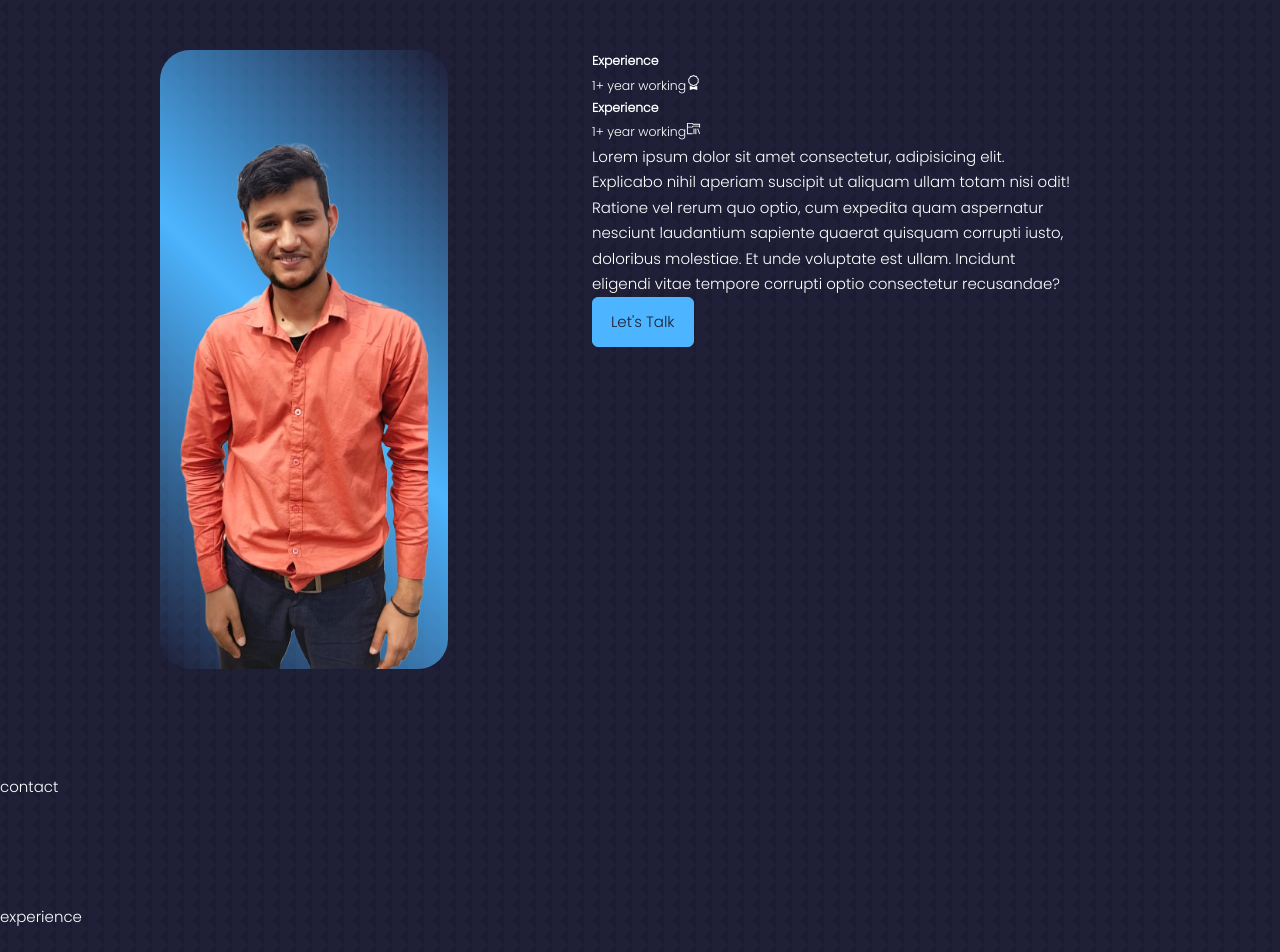
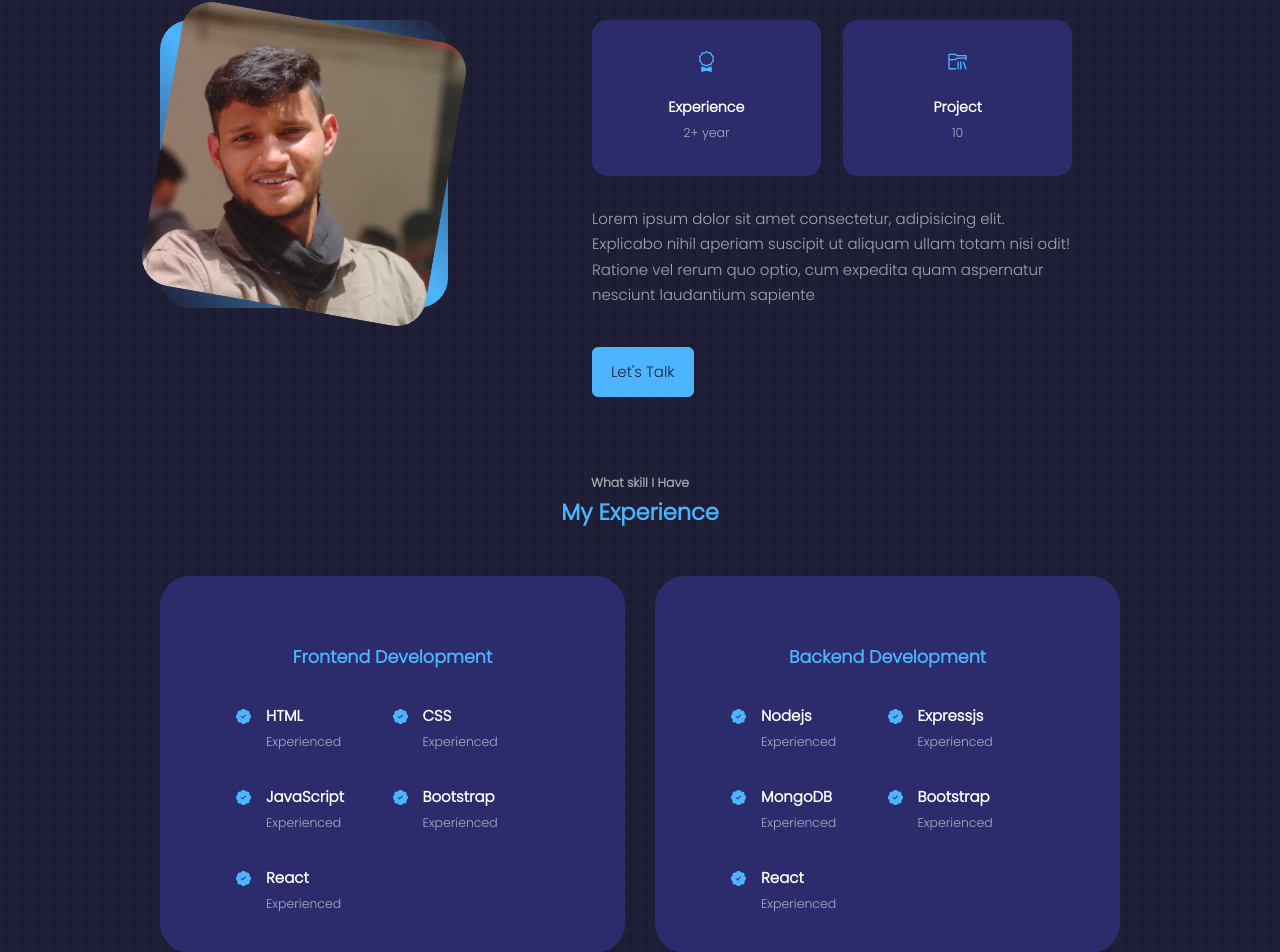
Before and after one commit to AnshuPathak-88825/Portfolio, a React (Create React App) app: page / in a window 1280 px wide. Shown: the part 1119-2071 px from the top of the page. Built offline with nearby package versions, Linux system fonts and the light colour scheme.

Commit message:
completed about and experience section

```diff
--- a/src/App.jsx
+++ b/src/App.jsx
@@ -12,8 +12,9 @@ const App=()=>{
         <Nav/>
 
         <About/>
+        <Experience/>
+
         <Contact/>
-        <Experience/>
         <Service/>
         </>
     )
--- a/src/Component/About/About.css
+++ b/src/Component/About/About.css
@@ -1,18 +1,106 @@
-.about-container{
+.about-container {
     display: grid;
     grid-template-columns: 30% 50%;
-    gap:15%;
+    gap: 15%;
 }
-.about_me
-{
+
+.about_me {
     width: 100%;
     aspect-ratio: 1/1;
     border-radius: 2rem;
     background: linear-gradient(45deg, transparent, var(--color-primary), transparent);
     display: grid;
     place-items: center;
-}
-.about_me-image
-{
 
 }
+
+.about_me-image {
+    border-radius: 2rem;
+    overflow: hidden;
+    transform: rotate(10deg);
+    transition: var(--transition);
+
+}
+
+.about_me-image:hover {
+    transform: rotate(0deg);
+}
+
+.about_cards {
+    display: grid;
+    grid-template-columns: repeat(2, 1fr);
+    gap: 1.5rem;
+}
+
+.about_card {
+    background-color: var(--color-bg-variant);
+    border: 1px solid transparent;
+    border-radius: 1rem;
+    padding: 2rem;
+    text-align: center;
+    transition: var(--transition);
+}
+
+.about_card:hover {
+    background-color: transparent;
+    border-color: var(--color-bg-variant);
+    cursor: default;
+}
+
+.about-icon {
+    margin-bottom: 1rem;
+    color: var(--color-primary);
+    font-size: 1.4rem;
+}
+
+.about_card h5 {
+    font-size: 0.95rem;
+    color: var(--color-white);
+}
+
+.about_card small {
+    margin: 2rem 0 2.6rem;
+    color: var(--color-light);
+}
+
+.about_content p {
+    margin: 2rem 0 2.6rem;
+    color: var(--color-light);
+}
+
+@media screen and (max-width:1024px) {
+    .about-container {
+        grid-template-columns: 1fr;
+        gap: 0;
+    }
+
+    .about_me {
+        width: 50%;
+        margin: 2rem auto 4rem;
+    }
+
+    .about_content {
+        margin: 1rem 0 1.5rem;
+    }
+}
+
+@media screen and (max-width:600px) {
+    .about_me {
+        width: 65%;
+        margin: 0 auto 3rem;
+    }
+
+    .about_card {
+        grid-template-columns: 1fr 1fr;
+        gap: 1rem;
+    }
+
+    .about_content {
+        text-align: center;
+    }
+
+    .about_content p {
+        margin: 1.5rem 0;
+    }
+
+}
--- a/src/Component/About/About.jsx
+++ b/src/Component/About/About.jsx
@@ -1,6 +1,5 @@
 import AboutCss from "./About.css";
-import Me from "../../assets/me1.png";
-import ME from "../../assets/me1.png";
+import Me from "../../assets/me2.jpg";
 import { BsAward } from "react-icons/bs";
 import { VscFolderLibrary } from "react-icons/vsc";
 const About = () => {
@@ -17,24 +16,24 @@ const About = () => {
         <div className="about_content">
           <div className="about_cards">
             <article className="about_card">
+            <BsAward className="about-icon" />
+
               <h5>Experience</h5>
-              <small>1+ year working</small>
-              <BsAward className="about-icon" />
+              <small>2+ year </small>
             </article>
 
             <article className="about_card">
-              <h5>Experience</h5>
-              <small>1+ year working</small>
-              <VscFolderLibrary className="about-icon" />
+            <VscFolderLibrary className="about-icon" />
+
+              <h5>Project</h5>
+              <small>10</small>
             </article>
           </div>
           <p>
             Lorem ipsum dolor sit amet consectetur, adipisicing elit. Explicabo
             nihil aperiam suscipit ut aliquam ullam totam nisi odit! Ratione vel
             rerum quo optio, cum expedita quam aspernatur nesciunt laudantium
-            sapiente quaerat quisquam corrupti iusto, doloribus molestiae. Et
-            unde voluptate est ullam. Incidunt eligendi vitae tempore corrupti
-            optio consectetur recusandae?
+            sapiente
           </p>
           <a href="#contact" className="btn btn-primary">Let's Talk</a>
         </div>
--- a/src/Component/Experience/Experience.css
+++ b/src/Component/Experience/Experience.css
@@ -0,0 +1,69 @@
+.experience_container {
+    display: grid;
+    grid-template-columns: 1fr 1fr;
+    gap: 2rem;
+}
+
+.experience_container>div {
+    background-color: var(--color-bg-variant);
+    padding: 2.4rem 5rem;
+    border-radius: 2rem;
+    border: 1px solid transparent;
+    transition: var(--transition);
+
+}
+
+.experience_container>div:hover {
+    background-color: transparent;
+    border: 1px solid var(--color-bg-variant);
+    cursor: default;
+
+}
+
+.experience_container>div h3 {
+    text-align: center;
+    margin: 2rem;
+    color: var(--color-primary);
+}
+
+.experience_content {
+    display: grid;
+    grid-template-columns: 1fr 1fr;
+    row-gap: 2rem;
+}
+
+.experience_details {
+    display: flex;
+    gap: 1rem;
+}
+
+.experience_icon {
+    margin-top: 6px;
+    color: var(--color-primary);
+
+
+}
+
+@media screen and (max-width:1024px) {
+    .experience_container {
+        grid-template-columns: 1fr;
+
+    }
+    .experience_container > div
+    {
+        width: 80%;
+        padding: 2rem;
+        margin: 0 auto;
+    }
+}
+@media screen and (max-width:1024px) {
+    .experience_container{
+        gap:1rem
+    }
+    .experience_container > div
+    {
+        width: 100%;
+        padding: 2rem 1rem;
+
+    }
+}
--- a/src/Component/Experience/Experience.jsx
+++ b/src/Component/Experience/Experience.jsx
@@ -1,8 +1,98 @@
 import ExperienceCss from "./Experience.css";
-const Experience=()=>{
-    return (
+import { BsPatchCheckFill } from "react-icons/bs";
+const Experience = () => {
+  return (
+    <section id="experience">
+      <h5>What skill I Have</h5>
+      <h2>My Experience</h2>
+      <div className="container experience_container">
+        <div className="experience_frontend">
+          <h3>Frontend Development</h3>
+          <div className="experience_content">
+            <article className="experience_details">
+              <BsPatchCheckFill className="experience_icon" />
+              <div>
+              <h4>HTML</h4>
+              <small className="text-light">Experienced</small>
+              </div>
 
-        <section id="experience">experience</section>
-        )
-}
+            </article>
+            <article className="experience_details">
+              <BsPatchCheckFill className="experience_icon" />
+              <div>
+              <h4>CSS</h4>
+              <small className="text-light">Experienced</small>
+              </div>
+
+            </article>
+            <article className="experience_details">
+              <BsPatchCheckFill className="experience_icon" />
+              <div>
+              <h4>JavaScript</h4>
+              <small className="text-light">Experienced</small>
+              </div>
+            </article>
+            <article className="experience_details">
+              <BsPatchCheckFill className="experience_icon" />
+              <div>
+
+              <h4>Bootstrap</h4>
+              <small className="text-light">Experienced</small>
+              </div>
+
+            </article>
+            <article className="experience_details">
+              <BsPatchCheckFill className="experience_icon" />
+              <div>
+              <h4>React</h4>
+              <small className="text-light">Experienced</small>
+              </div>
+            </article>
+          </div>
+        </div>
+        <div className="experience_backend">
+          <h3>Backend Development</h3>
+          <div className="experience_content">
+            <article className="experience_details">
+              <BsPatchCheckFill className="experience_icon" />
+              <div>
+              <h4>Nodejs</h4>
+              <small className="text-light">Experienced</small>
+              </div>
+            </article>
+            <article className="experience_details">
+              <BsPatchCheckFill className="experience_icon" />
+              <div>
+              <h4>Expressjs</h4>
+              <small className="text-light">Experienced</small>
+              </div>
+            </article>
+            <article className="experience_details">
+              <BsPatchCheckFill className="experience_icon" />
+              <div>
+              <h4>MongoDB</h4>
+              <small className="text-light">Experienced</small>
+              </div>
+            </article>
+            <article className="experience_details">
+
+              <BsPatchCheckFill className="experience_icon" />
+              <div>
+              <h4>Bootstrap</h4>
+              <small className="text-light">Experienced</small>
+              </div>
+            </article>
+            <article className="experience_details">
+              <BsPatchCheckFill className="experience_icon" />
+              <div>
+              <h4>React</h4>
+              <small className="text-light">Experienced</small>
+              </div>
+            </article>
+          </div>
+        </div>
+      </div>
+    </section>
+  );
+};
 export default Experience;
--- a/src/index.css
+++ b/src/index.css
@@ -1,5 +1,6 @@
 @import url('https://fonts.googleapis.com/css2?family=Poppins:wght@300&display=swap');
-*{
+
+* {
     margin: 0px;
     padding: 0px;
     border: 0px solid black;
@@ -8,27 +9,30 @@
     list-style: none;
     text-decoration: none;
 }
-:root{
-    --color-bg:#1f1f38;
+
+:root {
+    --color-bg: #1f1f38;
     --color-bg-variant: #2c2c6c;
-    --color-primary:#4db5ff;
-    --color-primary-variant:rgb(77,181,255,0.4);
-    --color-white:#fff;
-    --color-light:rgba(255,255,255,0.6);
-    --transition : all 400ms ease;
-    --container-width-lg:75%;
-    --container-width-md:86;
-    --container-with-ms:90%;
+    --color-primary: #4db5ff;
+    --color-primary-variant: rgb(77, 181, 255, 0.4);
+    --color-white: #fff;
+    --color-light: rgba(255, 255, 255, 0.6);
+    --transition: all 400ms ease;
+    --container-width-lg: 75%;
+    --container-width-md: 86;
+    --container-width-sm: 90%;
 }
-html{
+
+html {
     scroll-behavior: smooth;
-    font-size:15px;
+    font-size: 15px;
 }
-::-webkit-scrollbar
-{
+
+::-webkit-scrollbar {
     display: none;
 }
-body{
+
+body {
     font-family: 'Poppins', sans-serif;
     background: var(--color-bg);
     color: var(--color-white);
@@ -38,94 +42,108 @@ body{
 
 
 /* general sytls */
-.container{
+.container {
     width: var(--container-width-lg);
     margin: 0 auto;
 }
-h1,h2,h3,h4,h5{
+
+h1,
+h2,
+h3,
+h4,
+h5 {
     font-weight: 600;
 
 }
-h1
-{
+
+h1 {
     font-size: 2.5rem;
 }
-section
-{
-    margin-top: 7rem;
-}
-section > h2 ,section > h5
-{
-text-align: center;
-color: var(--color-light);
+
+section {
+    margin-top: 5rem;
 }
 
-section >h2
-{
+section>h2,
+section>h5 {
+    text-align: center;
+    color: var(--color-light);
+}
+
+section>h2 {
     color: var(--color-primary);
     margin-bottom: 3rem;
 }
-.text-light
-{
+
+.text-light {
     color: var(--color-light);
 }
 
-a{
+a {
     color: var(--color-primary);
     transition: var(--transition);
 }
-a:hover{
+
+a:hover {
     color: var(--color-white);
 }
-.btn
-{
+
+.btn {
     width: max-content;
     display: inline-block;
     color: var(--color-primary);
     padding: 0.75rem 1.2rem;
-    border-radius:0.4rem;
+    border-radius: 0.4rem;
     cursor: pointer;
     border: 1px solid var(--color-primary);
     transition: var(--transition);
 }
-.btn:hover{
-color: var(--color-bg);
-background:var(--color-white);
-border-color: transparent;
+
+.btn:hover {
+    color: var(--color-bg);
+    background: var(--color-white);
+    border-color: transparent;
 }
-.btn-primary
-{
-    color:var(--color-bg);
+
+.btn-primary {
+    color: var(--color-bg);
     background: var(--color-primary);
 }
-img
-{
+
+img {
     display: block;
-    width:100%;
+    width: 100%;
     object-fit: cover;
 }
 
 /* Media Queries for medium devices*/
 
-@media screen and (max-width: 1024px){
-    .container{
+@media screen and (max-width: 1024px) {
+    .container {
         width: var(--container-width-md);
+        padding: 1rem;
     }
-    section{
+
+    section {
         margin-top: 5rem;
     }
 }
+
 /* Media Queries for smaller devices*/
 
-@media screen and (max-width: 600px){
-    .container{
-        width: var(--container-width-ms);
+@media screen and (max-width: 600px) {
+    .container {
+        /* width: var(--container-with-sm); */
+        --container-width-sm: 90%;
+
     }
-    section > h1{
+
+    section>h1 {
         margin-bottom: 1.7rem;
     }
-    html{
+
+    html {
         scroll-behavior: smooth;
-        font-size:12px;
+        font-size: 12px;
     }
 }
```
Also changed, not shown: src/assets/me2.jpg (added).
